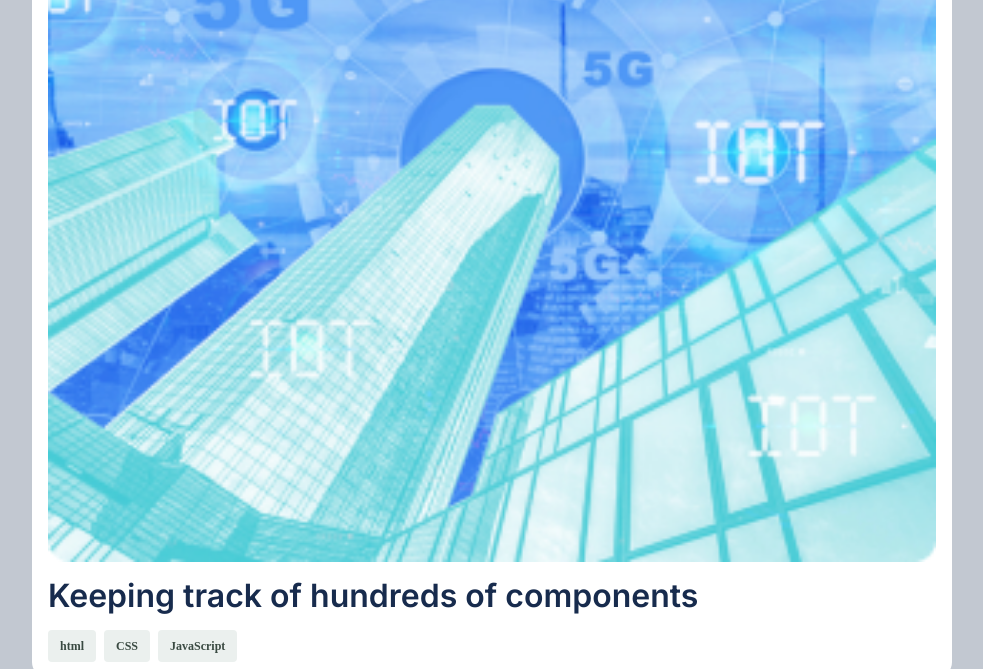
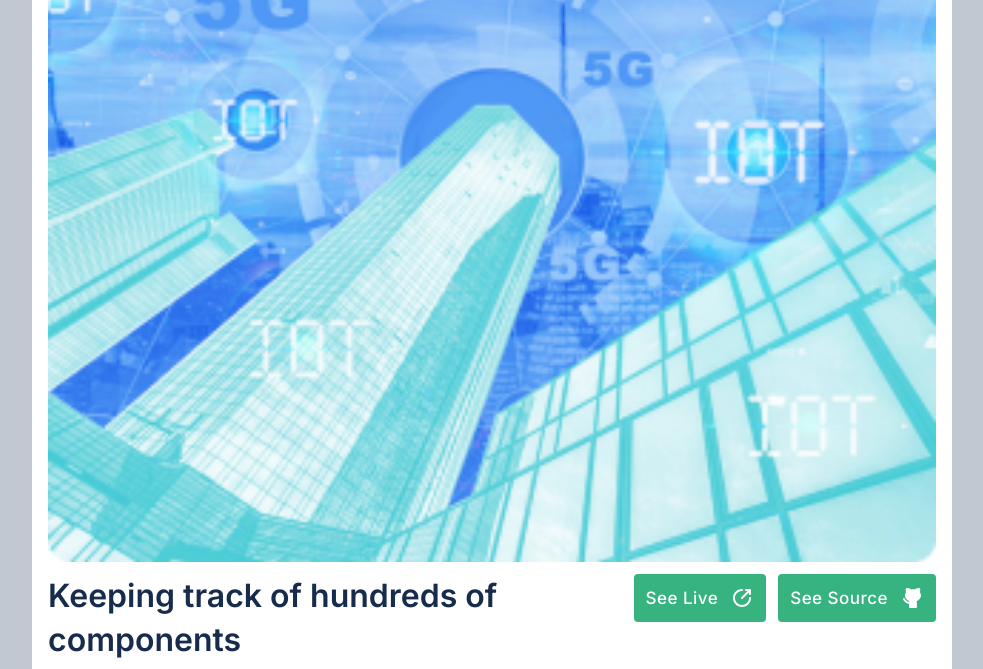
Before and after one commit to shahadat3669/Portfolio-Microverse, a website: page index.html in a window 1280 px wide. Shown: the part 102-771 px from the top of the page, without its empty margins (148-1131 px from the left). Drawn offline with Linux system fonts and the light colour scheme.

Commit message:
Add popup styles for desktop version and popup cancel btn

```diff
--- a/index.html
+++ b/index.html
@@ -309,6 +309,7 @@
     </footer>
     <!-- pop up section for project  -->
     <section id="popup">
+      <div class="popup-wrapper">
         <div class="popup-inner">
           <div class="img-container">
             <button class="btn popup-cancel">
@@ -317,7 +318,15 @@
             <img src="./dist/images/project-img.png" alt="project" class="popup-img" />
           </div>
           <div class="popup-primary-text">
+            <div class="popup-title-container">
               <h3 class="popup-title">Keeping track of hundreds of components</h3>
+              <div class="popup-top-action-container">
+                <div class="inner">
+                  <a href="#" class="popup-action-btn btn btn-primary popup-action">See Live <img src="dist/images/live.svg" class="popup-action-btn-icon" alt="" /></a>
+                  <a href="#" class="popup-action-btn btn btn-primary popup-action">See Source <img src="dist/images/white-github.svg" class="popup-action-btn-icon" alt="" /></a>
+                </div>
+              </div>
+            </div>
             <ul class="card-list-items popup-tags">
               <li class="card-list-item">html</li>
               <li class="card-list-item">CSS</li>
@@ -332,6 +341,7 @@
             <a href="#" class="popup-action-btn btn btn-primary popup-action">See Source <img src="dist/images/white-github.svg" class="popup-action-btn-icon" alt="" /></a>
           </div>
         </div>
+      </div>
     </section>
     <script src="./js/script.js"></script>
   </body>
```
Also changed, not shown: dist/css/style.css, dist/images/popup-cancle.svg (added). Lines whose indentation alone changed are shown as unchanged.
